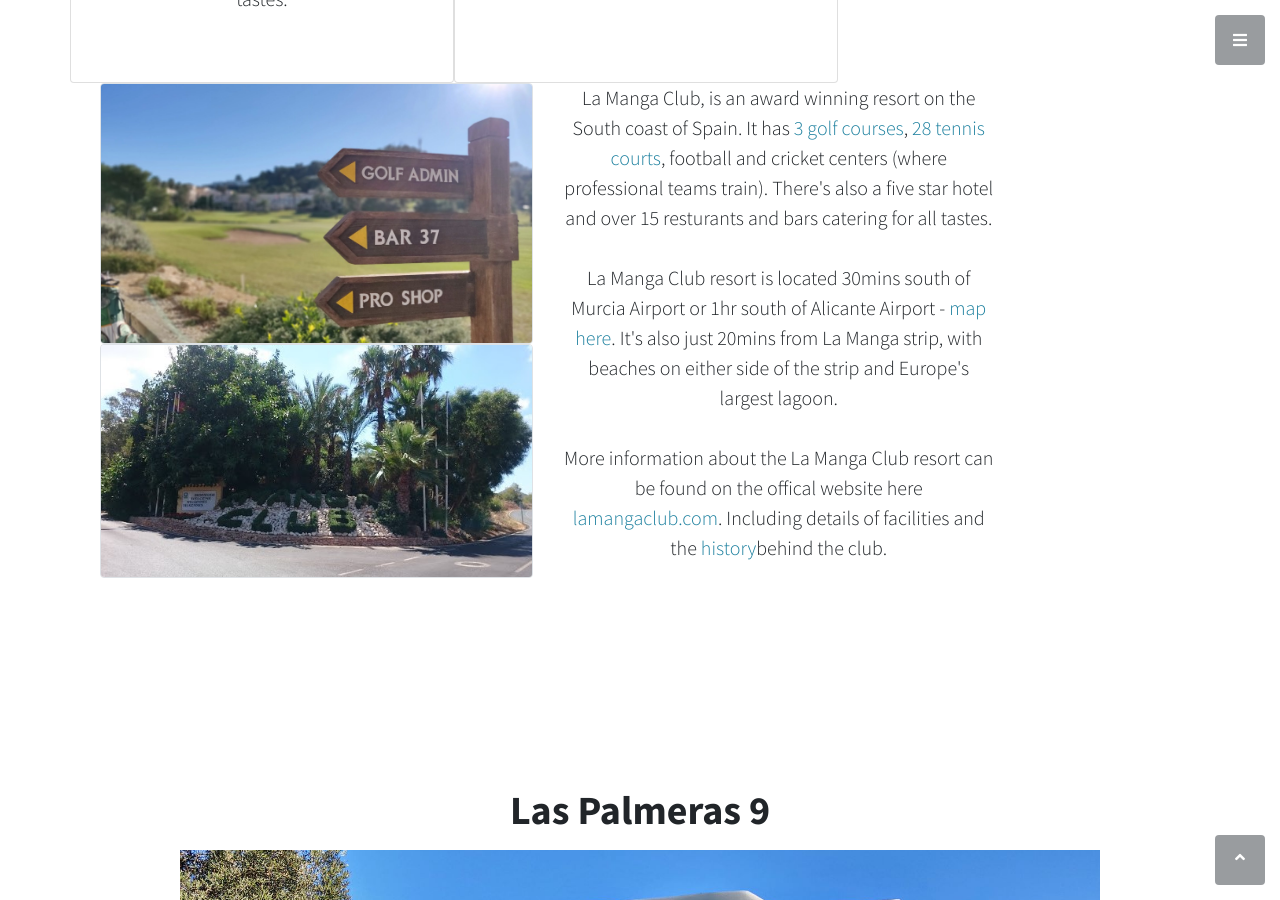
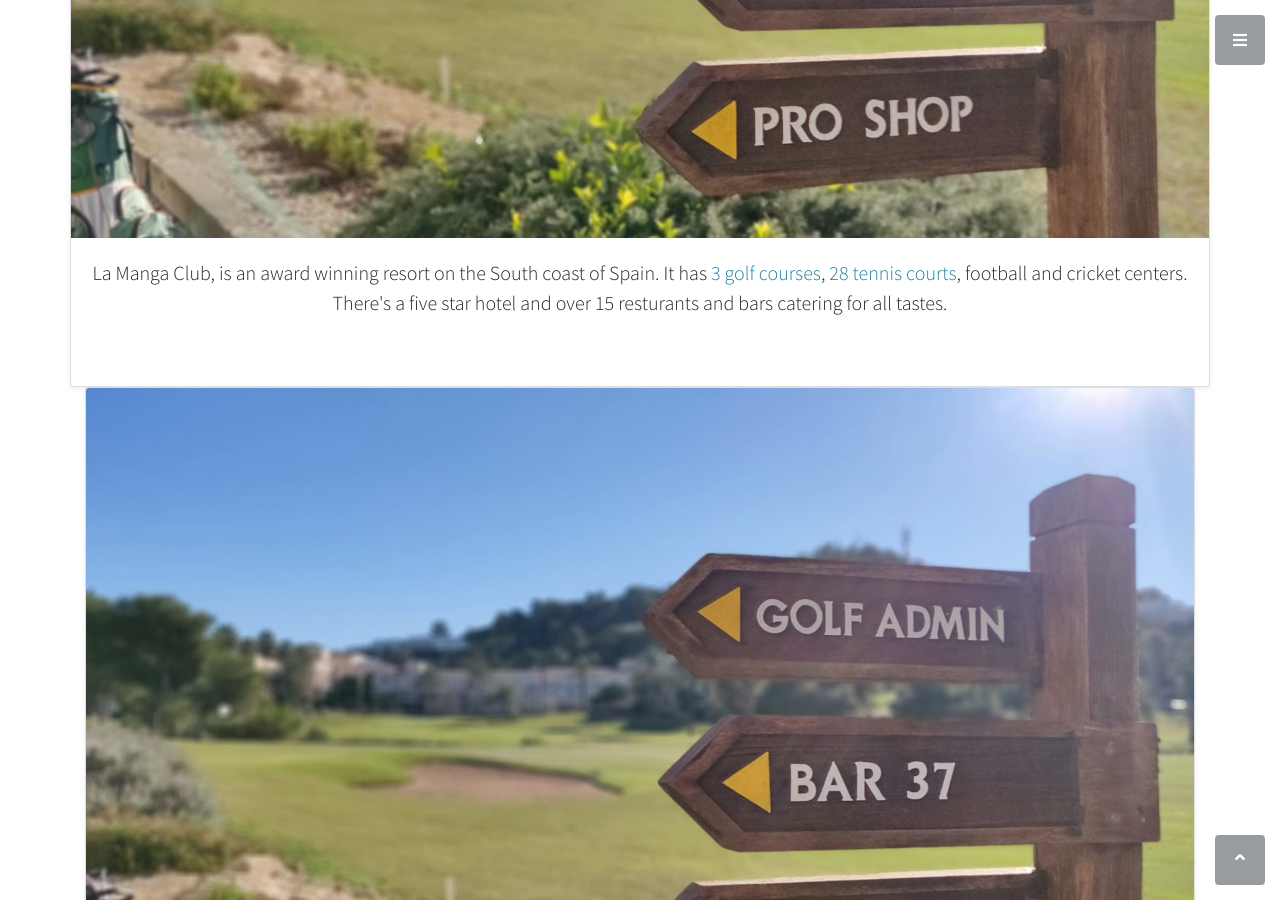
Before and after one commit to richsteer/richsteer.github.io, a Jekyll site: the page built from index.html, in a window 1280 px wide and 900 px high, scrolled down 1962 px. Built offline with Jekyll 4.4.1, drawn with Linux system fonts in a browser that asks for light colours; some of the changed text lies outside the part shown.

Commit message:
Update index.html

```diff
--- a/index.html
+++ b/index.html
@@ -24,13 +24,34 @@ title: Las Palameras 9
                 <h1>La Manga Club Resort</h1>
             </div>
 
+            <div class="row row-cols-1 row-cols-sm-2 row-cols-md-3">
+                <div class="col">
+                    <div class="card shadow-sm">
+                        <img src="assets/img/la-manga-club-north-course-signpost.jpg" class="card-img-top" alt="..">
+                        <div class="card-body">
+                            <!--<h5 class="card-title">Card title</h5>-->
+                            <p class="lead mb-5">La Manga Club, is an award winning resort on the South coast of Spain. It has <a href="https://lamangaclub.com/en/sports/golf" class="link-primary" target="_blank">3 golf courses</a>, <a href="https://lamangaclub.com/en/sports/tennis" class="link-primary" target="_blank">28 tennis courts</a>, football and cricket centers. There's a five star hotel and over 15 resturants and bars catering for all tastes.</p>
+                            <!--<a href="#" class="btn btn-primary">Go somewhere</a>-->
+                        </div>
+                    </div>
+                    <div class="col">
+                    <div class="card shadow-sm">
+                        <img src="assets/img/la-manga-club-north-course-signpost.jpg" class="card-img-top" alt="..">
+                        <div class="card-body">
+                            <!--<h5 class="card-title">Card title</h5>-->
+                            <p class="lead mb-5">La Manga Club, is an award winning resort on the South coast of Spain. It has <a href="https://lamangaclub.com/en/sports/golf" class="link-primary" target="_blank">3 golf courses</a>, <a href="https://lamangaclub.com/en/sports/tennis" class="link-primary" target="_blank">28 tennis courts</a>, football and cricket centers. There's a five star hotel and over 15 resturants and bars catering for all tastes.</p>
+                            <!--<a href="#" class="btn btn-primary">Go somewhere</a>-->
+                        </div>
+                    </div>
+              </div>
+
+
+                    </div>
+                </div>
+            </div>
+
             <div class="card" style="width: 24rem;">
-              <img src="assets/img/la-manga-club-north-course-signpost.jpg" class="card-img-top" alt="..">
-              <div class="card-body">
-                <!--<h5 class="card-title">Card title</h5>-->
-                <p class="lead mb-5">La Manga Club, is an award winning resort on the South coast of Spain. It has <a href="https://lamangaclub.com/en/sports/golf" class="link-primary" target="_blank">3 golf courses</a>, <a href="https://lamangaclub.com/en/sports/tennis" class="link-primary" target="_blank">28 tennis courts</a>, football and cricket centers (where professional teams train). There's also a five star hotel and over 15 resturants and bars catering for all tastes.</p>
-                <!--<a href="#" class="btn btn-primary">Go somewhere</a>-->
-              </div>
+
             </div>
 
             <div class="card" style="width: 24rem;">
```
